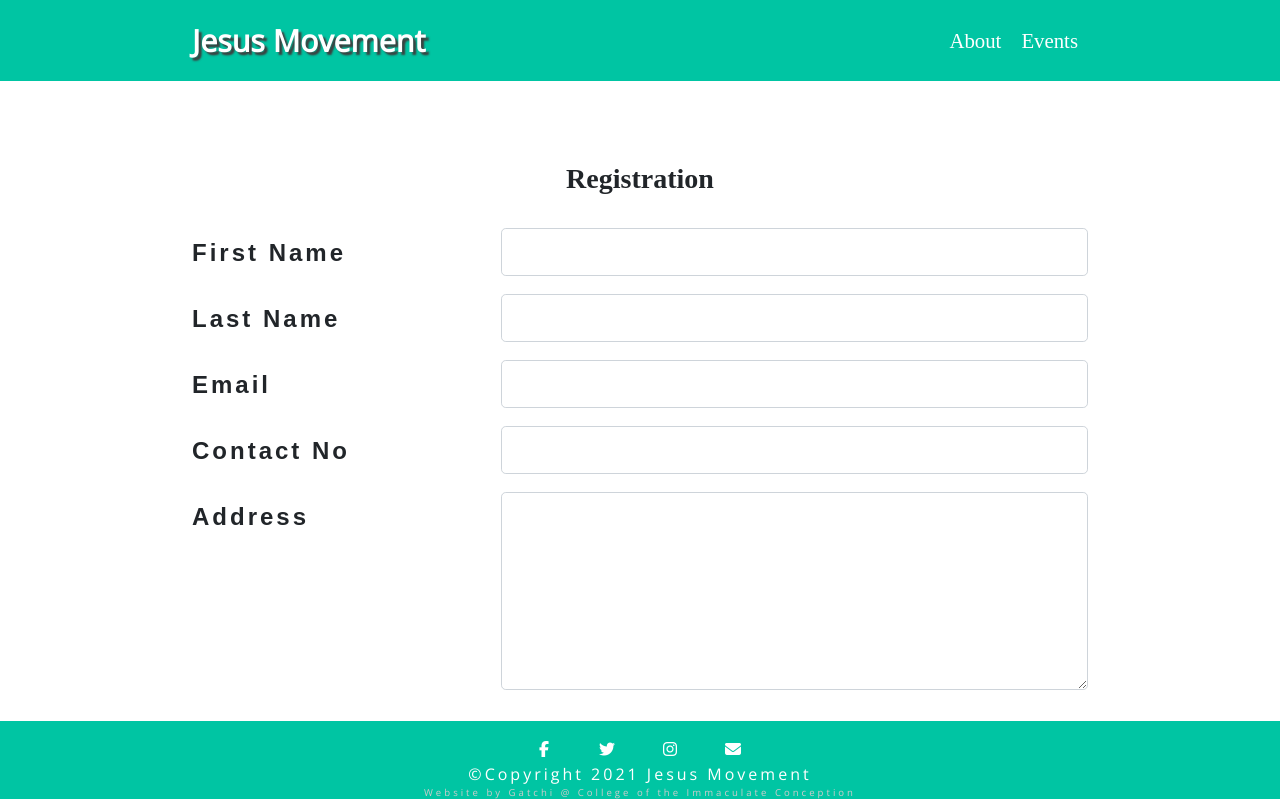
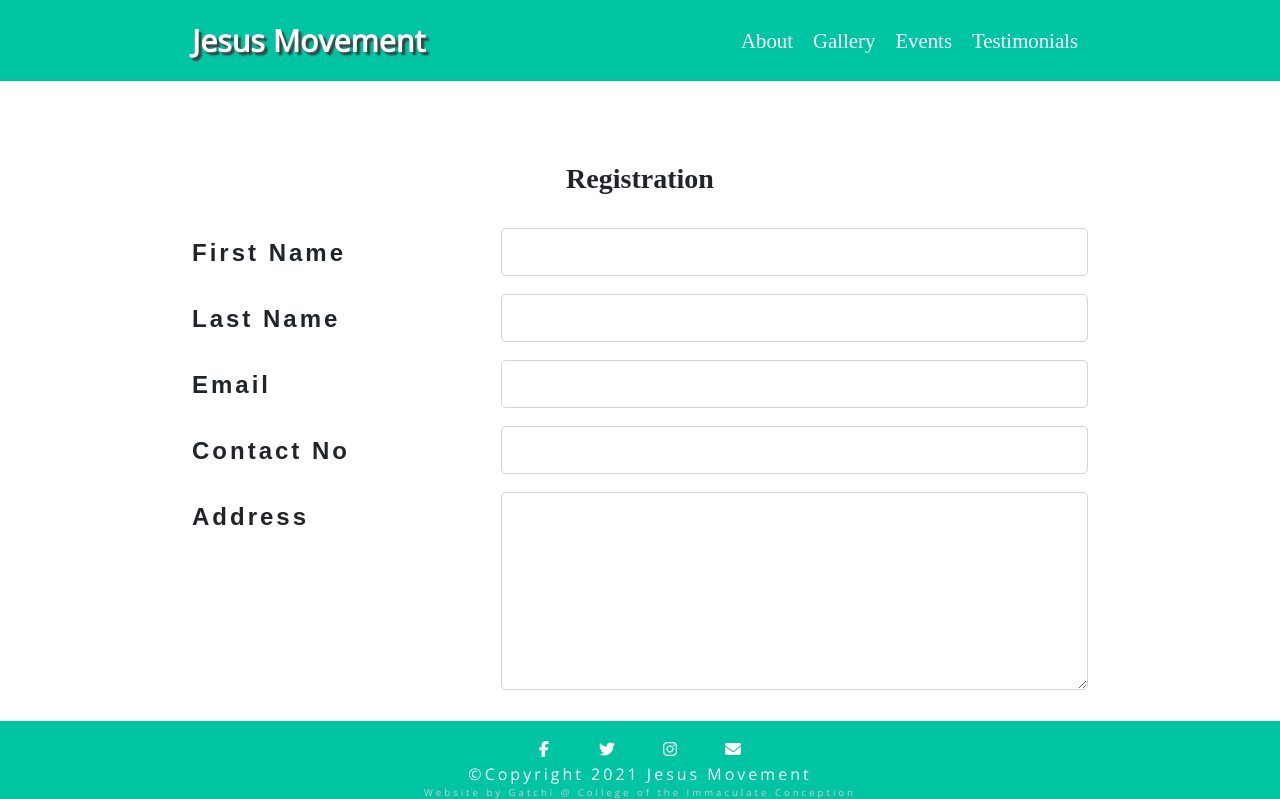
Before and after one commit to gatchigat/jesusmovementIT204, a PHP site: page /register.php in a window 1280 px wide. Shown: the top 799 px of the page. Run offline with PHP 8.4, Linux system fonts and the light colour scheme; some libraries are stand-ins or nearby versions; some web fonts are replaced.

Commit message:
Add files via upload

```diff
--- a/register.php
+++ b/register.php
@@ -63,10 +63,16 @@
                 <div class="collapse navbar-collapse" id="navbarTogglerDemo01">
                   <ul class="navbar-nav ml-auto">
                     <li class="nav-item">
-                      <a class="nav-link" href="index.php#about">About</a>
+                    <a class="nav-link" href="aboutus.php">About</a>
                     </li>
                     <li class="nav-item">
-                      <a class="nav-link" href="events.php">Events</a>
+                    <a class="nav-link" href="gallery.php">Gallery</a>
+                    </li>
+                    <li class="nav-item">
+                    <a class="nav-link" href="events.php">Events</a>
+                    </li>
+                    <li class="nav-item">
+                    <a class="nav-link" href="testimonials.php">Testimonials</a>
                     </li>
                   </ul>
                 </div>
```
